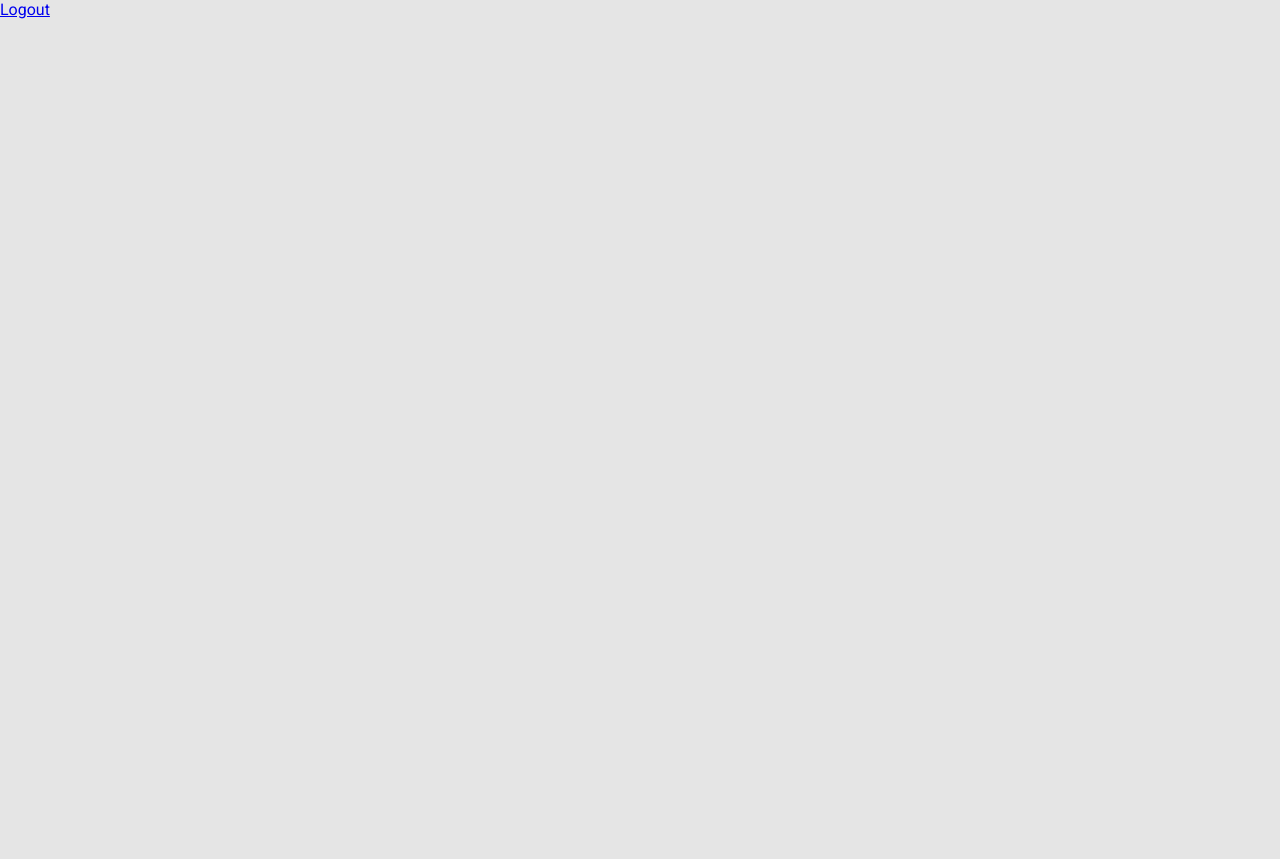
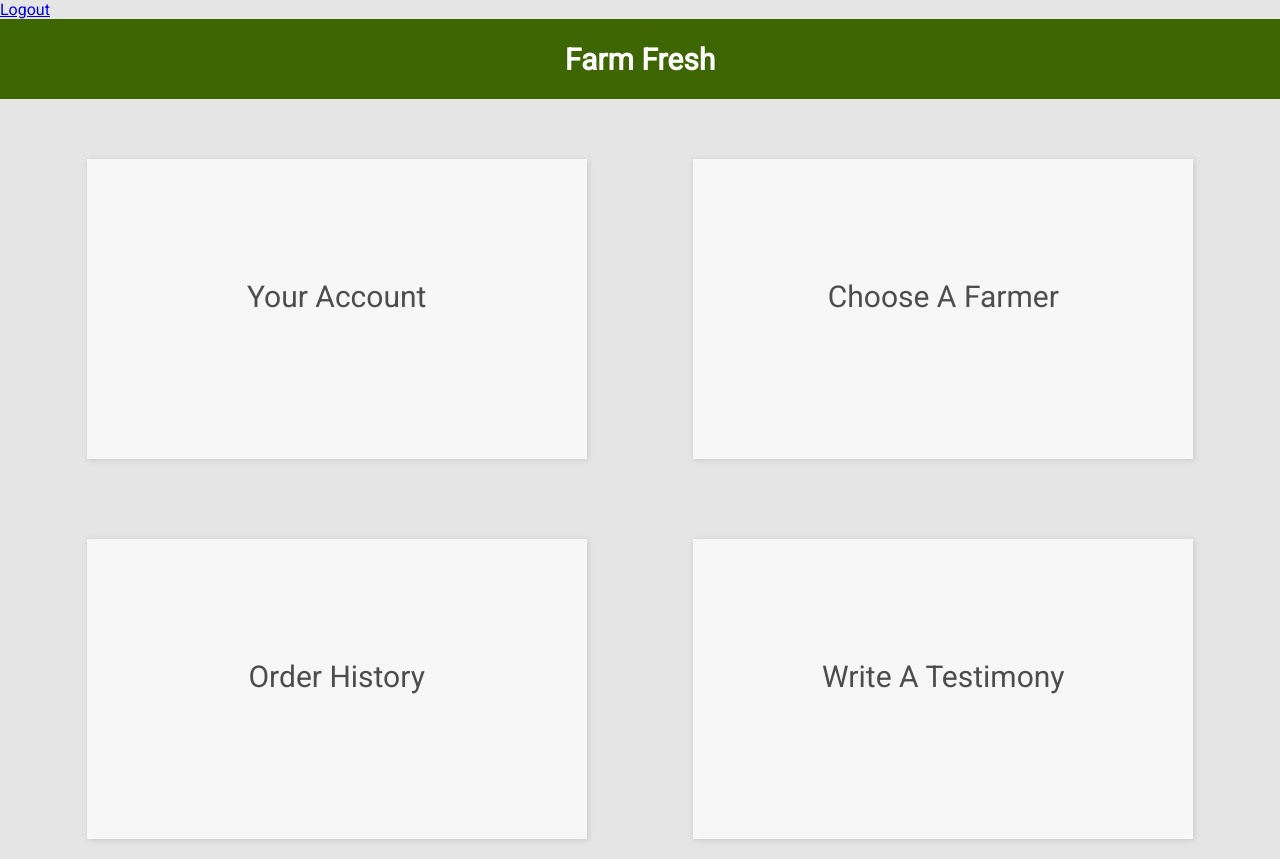
Before and after one commit to Code4Blessings/FarmFreshApp, a React (Create React App) app: page /shopper/dashboard in a window 1280 px wide. Before the commit the page ends 800 px from the top, so only its background shows below. Built offline with nearby package versions, Linux system fonts and the light colour scheme.

Commit message:
Created a shopper test dashboard

```diff
--- a/src/App.js
+++ b/src/App.js
@@ -10,6 +10,7 @@ import FarmerHomepage from './components/FarmerHomepage';
 import AddInventory from './components/AddInventory';
 import { AddInventoryContext } from './components/contexts/AddInventoryContext';
 import PrivateRoute from './components/PrivateRoute';
+import ShopperTest from './components/ShopperTest';
 
 function App() {
 	return (
@@ -24,6 +25,7 @@ function App() {
 			<Route path='/shopper/login' component={ShopperSignInPage}/>
 			<Route path='/farmer/register' component={FarmerCreateAccountPage}/>
       		<Route path='/shopper/register' component={ShopperCreateAccountPage}/>
+      		<Route path='/shopper/dashboard' component={ShopperTest}/>
 
 
 			<PrivateRoute path='/farmer/dashboard' component={FarmerHomepage} />
--- /dev/null
+++ b/src/components/ShopperTest.js
@@ -0,0 +1,21 @@
+import React from "react";
+import { Link } from "react-router-dom";
+import Header from "./Header";
+
+const ShopperTest = () => {
+    return (
+        <div className="homepage-container">
+            <Header />
+            <div className="homepage-links">
+                <Link>Your Account</Link>
+                <Link>Choose A Farmer</Link>
+            </div>
+            <div className="homepage-links">
+                <Link>Order History</Link>
+                <Link>Write A Testimony</Link>
+            </div>
+        </div>
+    );
+}
+
+export default ShopperTest;
```
